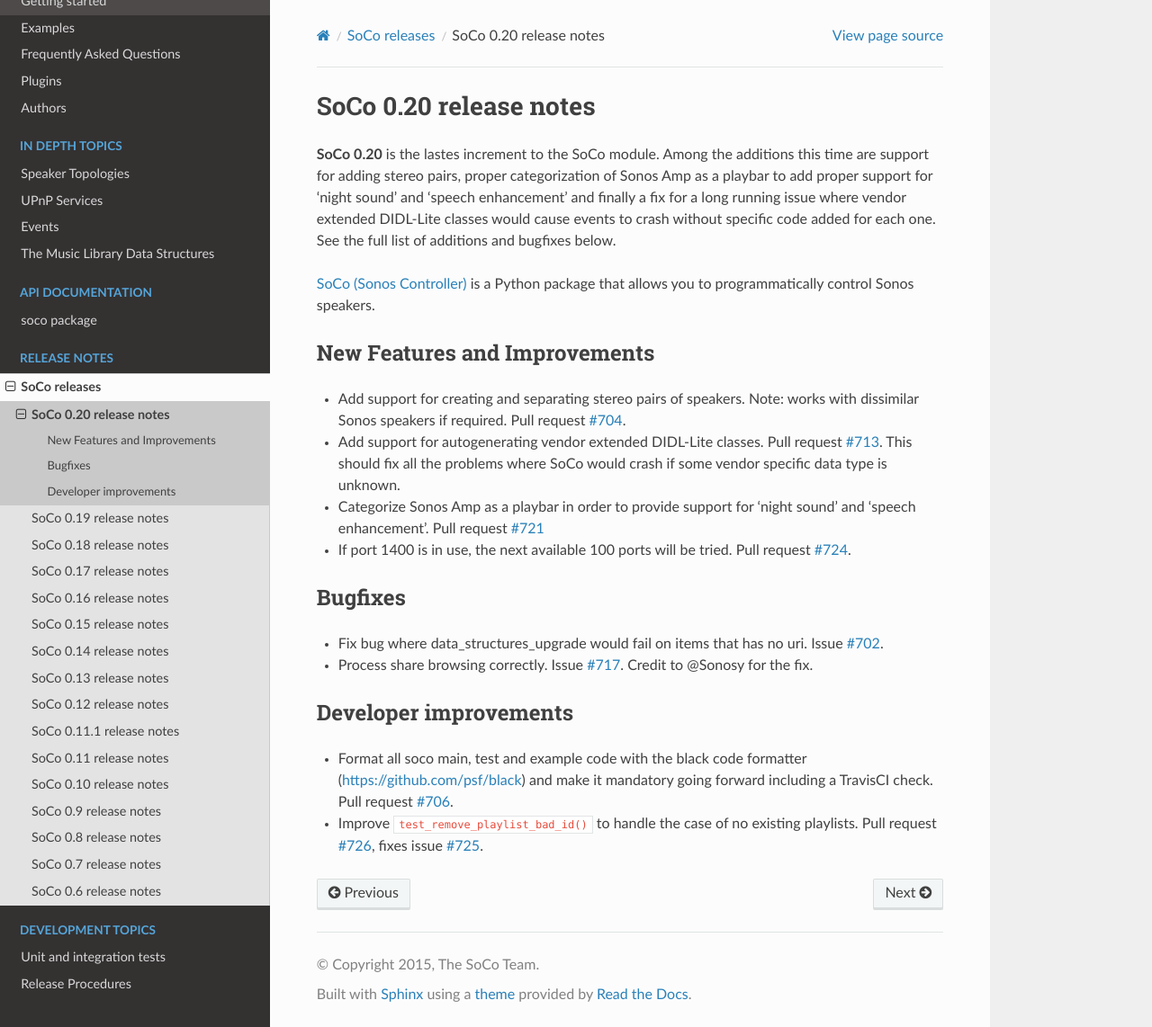
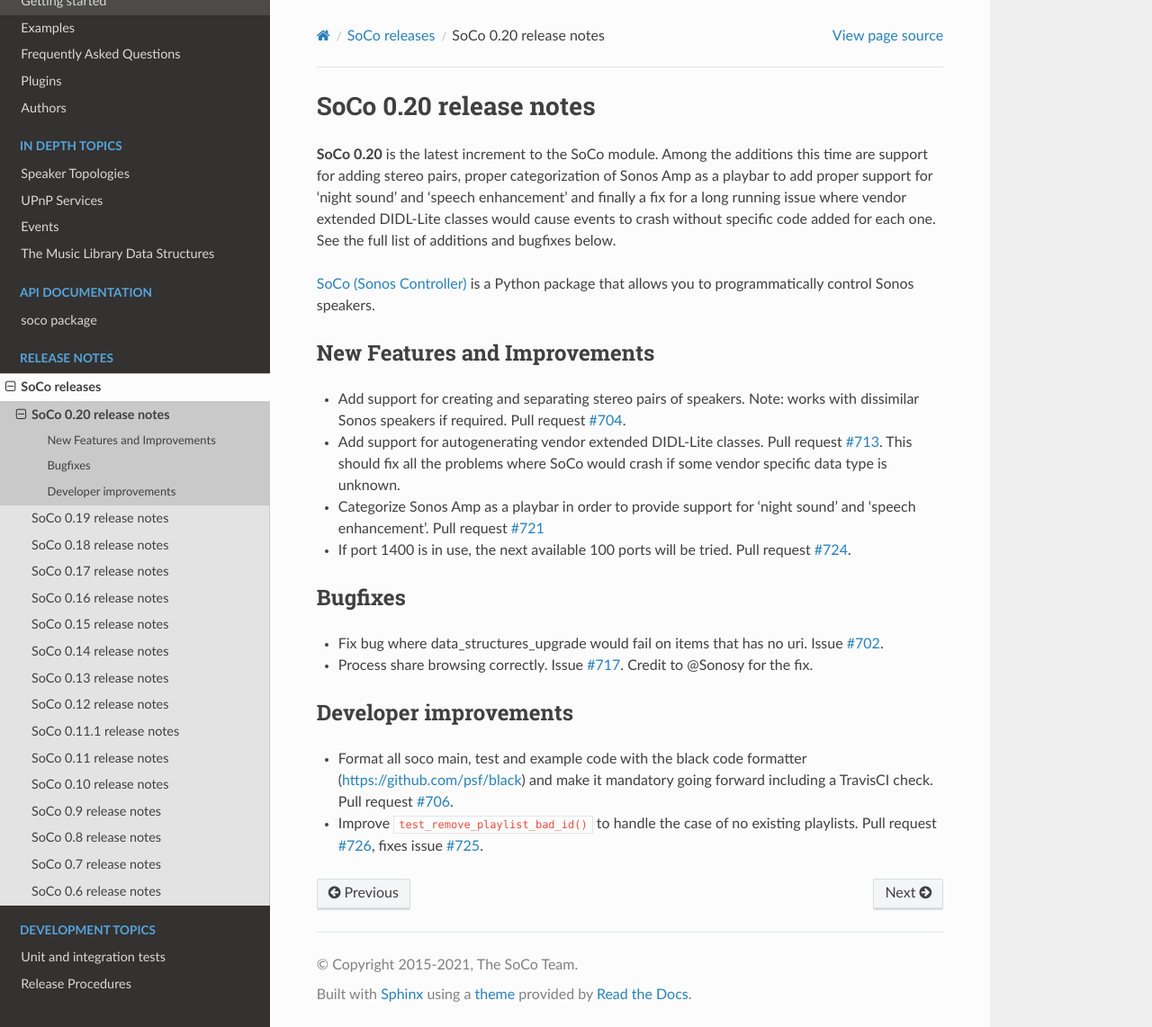
Before and after one commit to SoCo/SoCo, a Sphinx documentation site: the page built from doc/releases/0.20.rst, in a window 1280 px wide and 1142 px high. Shown: the whole window at 90% size. Built offline with Sphinx 7.4.7 and the Read the Docs theme 2.0.0, drawn with Linux system fonts in a browser that asks for light colours.

Commit message:
Minor documentation fixes

```diff
--- a/doc/conf.py
+++ b/doc/conf.py
@@ -60,7 +60,7 @@
 
 # General information about the project.
 project = 'SoCo'
-copyright = '2015, The SoCo Team'
+copyright = '2015-2021, The SoCo Team'
 author = "`The SoCo Team"
 
 # The version info for the project you're documenting, acts as replacement for
--- a/doc/releases/0.18.rst
+++ b/doc/releases/0.18.rst
@@ -13,8 +13,7 @@
 =============================
 
 * Allow the user to choose how the event listener is implemented and a
-  lot of other event code improvemendA2ehesw
-  ts as outlined below. (Pull
+  lot of other event code improvements as outlined below. (Pull
   request `#602 <https://github.com/SoCo/SoCo/pull/602>`_).
 
   * A major feature addition is to allow the user to choose how the
--- a/doc/releases/0.19.rst
+++ b/doc/releases/0.19.rst
@@ -1,7 +1,7 @@
 SoCo 0.19 release notes
 ***********************
 
-**SoCo 0.19** is the lastes increment to the SoCo module. Among the
+**SoCo 0.19** is the latest increment to the SoCo module. Among the
 additions this time are added methods for library share handling, new
 methods for relative and group volume handling and a new DIDL-Lite
 class used for certain podcasts. See the full list of additions and
--- a/doc/releases/0.20.rst
+++ b/doc/releases/0.20.rst
@@ -1,7 +1,7 @@
 SoCo 0.20 release notes
 ***********************
 
-**SoCo 0.20** is the lastes increment to the SoCo module. Among the additions
+**SoCo 0.20** is the latest increment to the SoCo module. Among the additions
 this time are support for adding stereo pairs, proper categorization of Sonos
 Amp as a playbar to add proper support for 'night sound' and 'speech
 enhancement' and finally a fix for a long running issue where vendor extended
```
Also changed, not shown: 1 other file.
